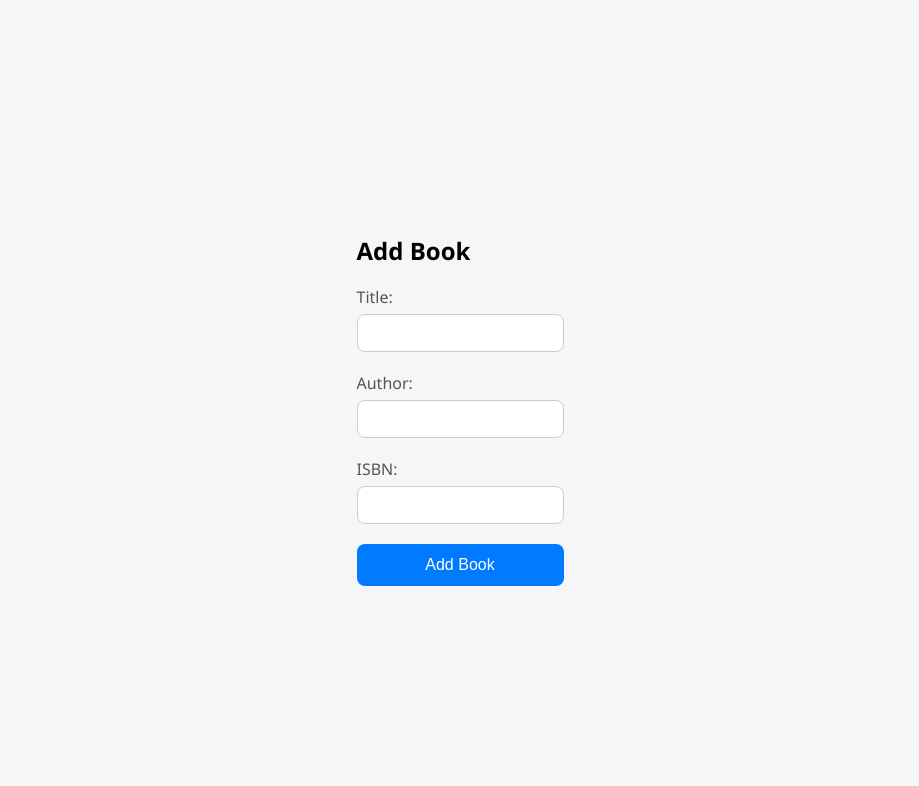
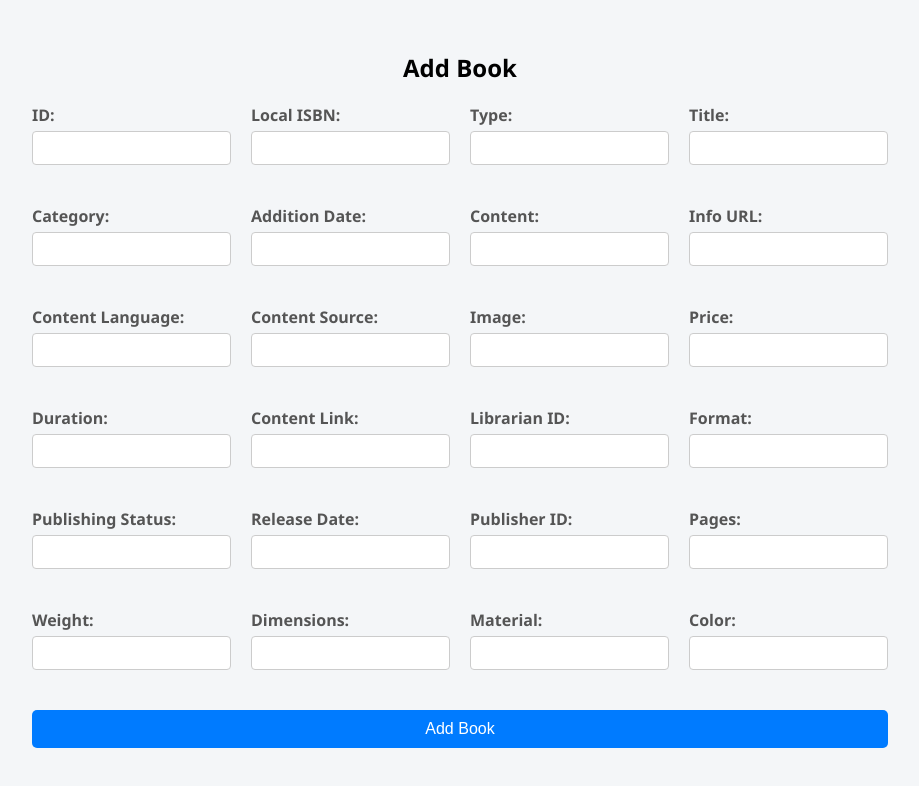
Before and after one commit to graWLF/library-managment-system, a React (Create React App) app in the folder frontend-app/: page /admin/add-book in a window 1280 px wide. Shown: the top 786 px of the page, without its empty margins (180-1099 px from the left). Built offline with nearby package versions, Linux system fonts and the light colour scheme.

Commit message:
add book done

```diff
--- a/frontend-app/src/pages/AddBook.js
+++ b/frontend-app/src/pages/AddBook.js
@@ -1,21 +1,91 @@
 import React, { useState } from 'react';
-import { postBook } from '../api/Services'; // Ensure this function is defined in your Services.js file
+import { postBook } from '../api/Services';
+import '../styles/AddBook.css';
 
 function AddBook() {
-  const [title, setTitle] = useState('');
-  const [author, setAuthor] = useState('');
-  const [isbn, setIsbn] = useState('');
   const [message, setMessage] = useState('');
+  const [Id, setId] = useState("");
+  const [local_isbn, setLocalIsbn] = useState("");
+  const [type, setType] = useState("");
+  const [title, setTitle] = useState("");
+  const [category, setCategory] = useState("");
+  const [additiondate, setAdditiondate] = useState("");
+  const [content, setContent] = useState("");
+  const [infourl, setInfourl] = useState("");
+  const [contentlanguage, setContentlanguage] = useState("");
+  const [contentsource, setContentsource] = useState("");
+  const [image, setImage] = useState("");
+  const [price, setPrice] = useState("");
+  const [duration, setDuration] = useState("");
+  const [contentlink, setContentlink] = useState("");
+  const [librarianid, setLibrarianid] = useState("");
+  const [format, setFormat] = useState("");
+  const [publishingstatus, setPublishingstatus] = useState("");
+  const [releasedate, setReleasedate] = useState("");
+  const [publisherid, setPublisherid] = useState("");
+  const [pages, setPages] = useState("");
+  const [weight, setWeight] = useState("");
+  const [dimensions, setDimensions] = useState("");
+  const [material, setMaterial] = useState("");
+  const [color, setColor] = useState("");
+
 
   const handleSubmit = async (e) => {
     e.preventDefault();
     try {
-      const book = { title, author, isbn }; // Create the book object
+      const book = {
+        Id,
+        local_isbn,
+        type,
+        title,
+        category,
+        additiondate,
+        content,
+        infourl,
+        contentlanguage,
+        contentsource,
+        image,
+        price,
+        duration,
+        contentlink,
+        librarianid,
+        format,
+        publishingstatus,
+        releasedate,
+        publisherid,
+        pages,
+        weight,
+        dimensions,
+        material,
+        color
+      };
+       // Create the book object
       await postBook(book); // Call the postBook method
-      setMessage('Book added successfully!');
+      setId('');
+      setLocalIsbn('');
+      setType('');
       setTitle('');
-      setAuthor('');
-      setIsbn('');
+      setCategory('');
+      setAdditiondate('');
+      setContent('');
+      setInfourl('');
+      setContentlanguage('');
+      setContentsource('');
+      setImage('');
+      setPrice('');
+      setDuration('');
+      setContentlink('');
+      setLibrarianid('');
+      setFormat('');
+      setPublishingstatus('');
+      setReleasedate('');
+      setPublisherid('');
+      setPages('');
+      setWeight('');
+      setDimensions('');
+      setMaterial('');
+      setColor('');
+
     } catch (error) {
       setMessage('Error: ' + error.message);
     }
@@ -25,32 +95,200 @@ function AddBook() {
     <div>
       <h2>Add Book</h2>
       <form onSubmit={handleSubmit}>
+        <div className="form-grid">
+          <div>
+            <label>ID:</label>
+            <input
+              type="number"
+              value={Id}
+              onChange={(e) => setId(e.target.value)}
+              required
+            />
+          </div>
+          <div>
+            <label>Local ISBN:</label>
+            <input
+              type="text"
+              value={local_isbn}
+              onChange={(e) => setLocalIsbn(e.target.value)}
+            />
+          </div>
+          <div>
+            <label>Type:</label>
+            <input
+              type="text"
+              value={type}
+              onChange={(e) => setType(e.target.value)}
+            />
+          </div>
           <div>
             <label>Title:</label>
             <input
               type="text"
               value={title}
               onChange={(e) => setTitle(e.target.value)}
-            required
             />
           </div>
           <div>
-          <label>Author:</label>
+            <label>Category:</label>
             <input
               type="text"
-            value={author}
-            onChange={(e) => setAuthor(e.target.value)}
-            required
+              value={category}
+              onChange={(e) => setCategory(e.target.value)}
             />
           </div>
           <div>
-          <label>ISBN:</label>
+            <label>Addition Date:</label>
             <input
               type="text"
-            value={isbn}
-            onChange={(e) => setIsbn(e.target.value)}
-            required
+              value={additiondate}
+              onChange={(e) => setAdditiondate(e.target.value)}
             />
+          </div>
+          <div>
+            <label>Content:</label>
+            <input
+              type="text"
+              value={content}
+              onChange={(e) => setContent(e.target.value)}
+            />
+          </div>
+          <div>
+            <label>Info URL:</label>
+            <input
+              type="text"
+              value={infourl}
+              onChange={(e) => setInfourl(e.target.value)}
+            />
+          </div>
+          <div>
+            <label>Content Language:</label>
+            <input
+              type="text"
+              value={contentlanguage}
+              onChange={(e) => setContentlanguage(e.target.value)}
+            />
+          </div>
+          <div>
+            <label>Content Source:</label>
+            <input
+              type="text"
+              value={contentsource}
+              onChange={(e) => setContentsource(e.target.value)}
+            />
+          </div>
+          <div>
+            <label>Image:</label>
+            <input
+              type="text"
+              value={image}
+              onChange={(e) => setImage(e.target.value)}
+            />
+          </div>
+          <div>
+            <label>Price:</label>
+            <input
+              type="text"
+              value={price}
+              onChange={(e) => setPrice(e.target.value)}
+            />
+          </div>
+          <div>
+            <label>Duration:</label>
+            <input
+              type="text"
+              value={duration}
+              onChange={(e) => setDuration(e.target.value)}
+            />
+          </div>
+          <div>
+            <label>Content Link:</label>
+            <input
+              type="text"
+              value={contentlink}
+              onChange={(e) => setContentlink(e.target.value)}
+            />
+          </div>
+          <div>
+            <label>Librarian ID:</label>
+            <input
+              type="number"
+              value={librarianid}
+              onChange={(e) => setLibrarianid(e.target.value)}
+            />
+          </div>
+          <div>
+            <label>Format:</label>
+            <input
+              type="text"
+              value={format}
+              onChange={(e) => setFormat(e.target.value)}
+            />
+          </div>
+          <div>
+            <label>Publishing Status:</label>
+            <input
+              type="text"
+              value={publishingstatus}
+              onChange={(e) => setPublishingstatus(e.target.value)}
+            />
+          </div>
+          <div>
+            <label>Release Date:</label>
+            <input
+              type="text"
+              value={releasedate}
+              onChange={(e) => setReleasedate(e.target.value)}
+            />
+          </div>
+          <div>
+            <label>Publisher ID:</label>
+            <input
+              type="number"
+              value={publisherid}
+              onChange={(e) => setPublisherid(e.target.value)}
+            />
+          </div>
+          <div>
+            <label>Pages:</label>
+            <input
+              type="number"
+              value={pages}
+              onChange={(e) => setPages(e.target.value)}
+            />
+          </div>
+          <div>
+            <label>Weight:</label>
+            <input
+              type="text"
+              value={weight}
+              onChange={(e) => setWeight(e.target.value)}
+            />
+          </div>
+          <div>
+            <label>Dimensions:</label>
+            <input
+              type="text"
+              value={dimensions}
+              onChange={(e) => setDimensions(e.target.value)}
+            />
+          </div>
+          <div>
+            <label>Material:</label>
+            <input
+              type="text"
+              value={material}
+              onChange={(e) => setMaterial(e.target.value)}
+            />
+          </div>
+          <div>
+            <label>Color:</label>
+            <input
+              type="text"
+              value={color}
+              onChange={(e) => setColor(e.target.value)}
+            />
+          </div>
         </div>
         <button type="submit">Add Book</button>
       </form>
--- /dev/null
+++ b/frontend-app/src/styles/AddBook.css
@@ -0,0 +1,68 @@
+h2 {
+    text-align: center;
+    margin-bottom: 20px;
+  }
+
+  button {
+    display: block;
+    margin: 20px auto;
+    padding: 10px 20px;
+    font-size: 16px;
+    background-color: #007bff;
+    color: white;
+    border: none;
+    border-radius: 5px;
+    cursor: pointer;
+  }
+
+  button:hover {
+    background-color: #0056b3;
+  }
+
+  table {
+    width: 80%;
+    margin: 0 auto;
+    border-collapse: collapse;
+    margin-top: 20px;
+  }
+
+  th, td {
+    border: 1px solid #ddd;
+    padding: 8px;
+    text-align: left;
+  }
+
+  th {
+    background-color: #f4f4f4;
+    font-weight: bold;
+  }
+
+  .error {
+    color: red;
+    text-align: center;
+    margin-top: 10px;
+  }
+
+  .form-grid {
+    display: grid;
+    grid-template-columns: repeat(4, 1fr); /* 4 columns */
+    gap: 20px; /* Space between grid items */
+    margin: 20px auto;
+    max-width: 1200px; /* Optional: Limit the width of the form */
+  }
+
+  .form-grid div {
+    display: flex;
+    flex-direction: column;
+  }
+
+  label {
+    font-weight: bold;
+    margin-bottom: 5px;
+  }
+
+  input {
+    padding: 8px;
+    border: 1px solid #ccc;
+    border-radius: 4px;
+  }
```
Lines whose indentation alone changed are shown as unchanged.
